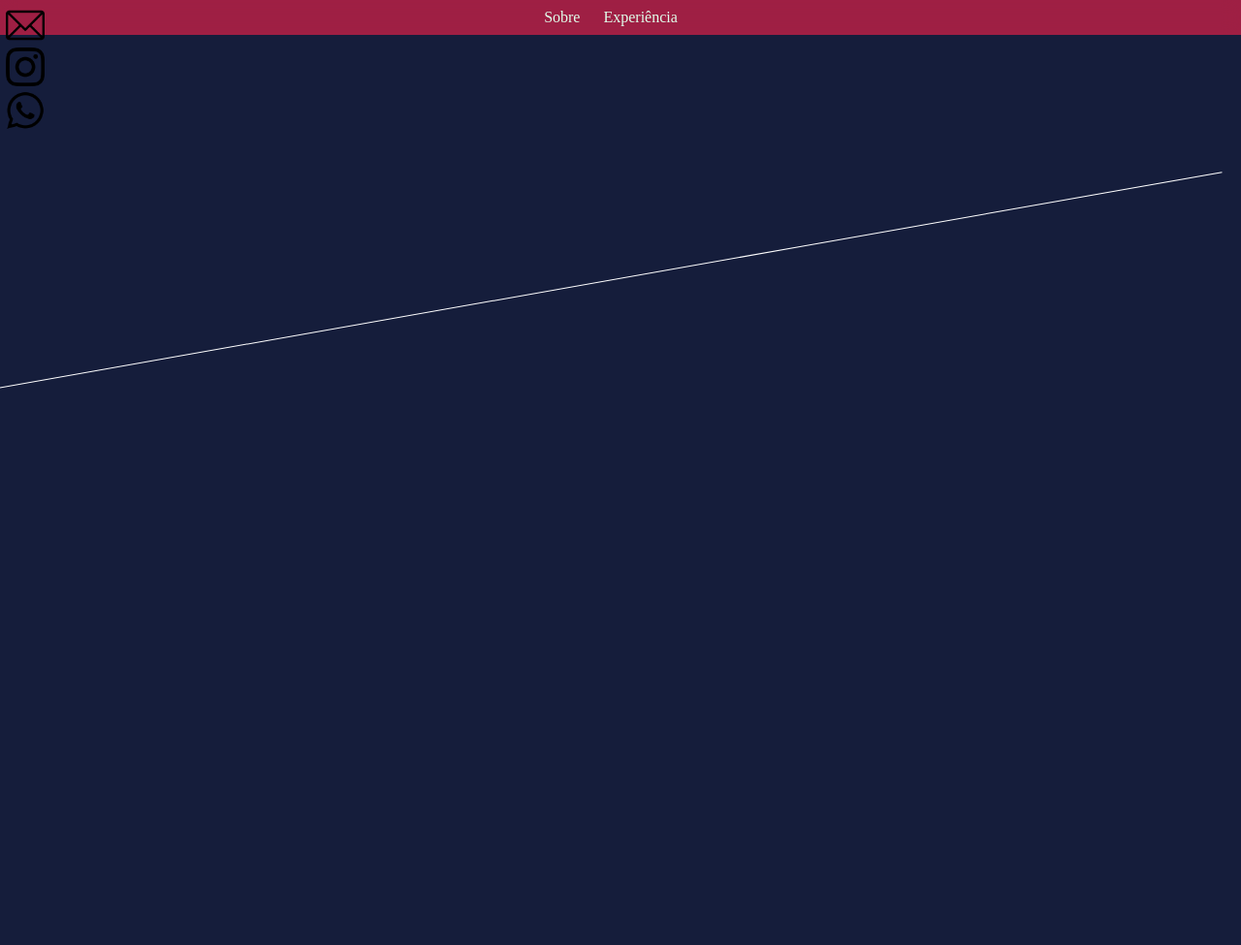
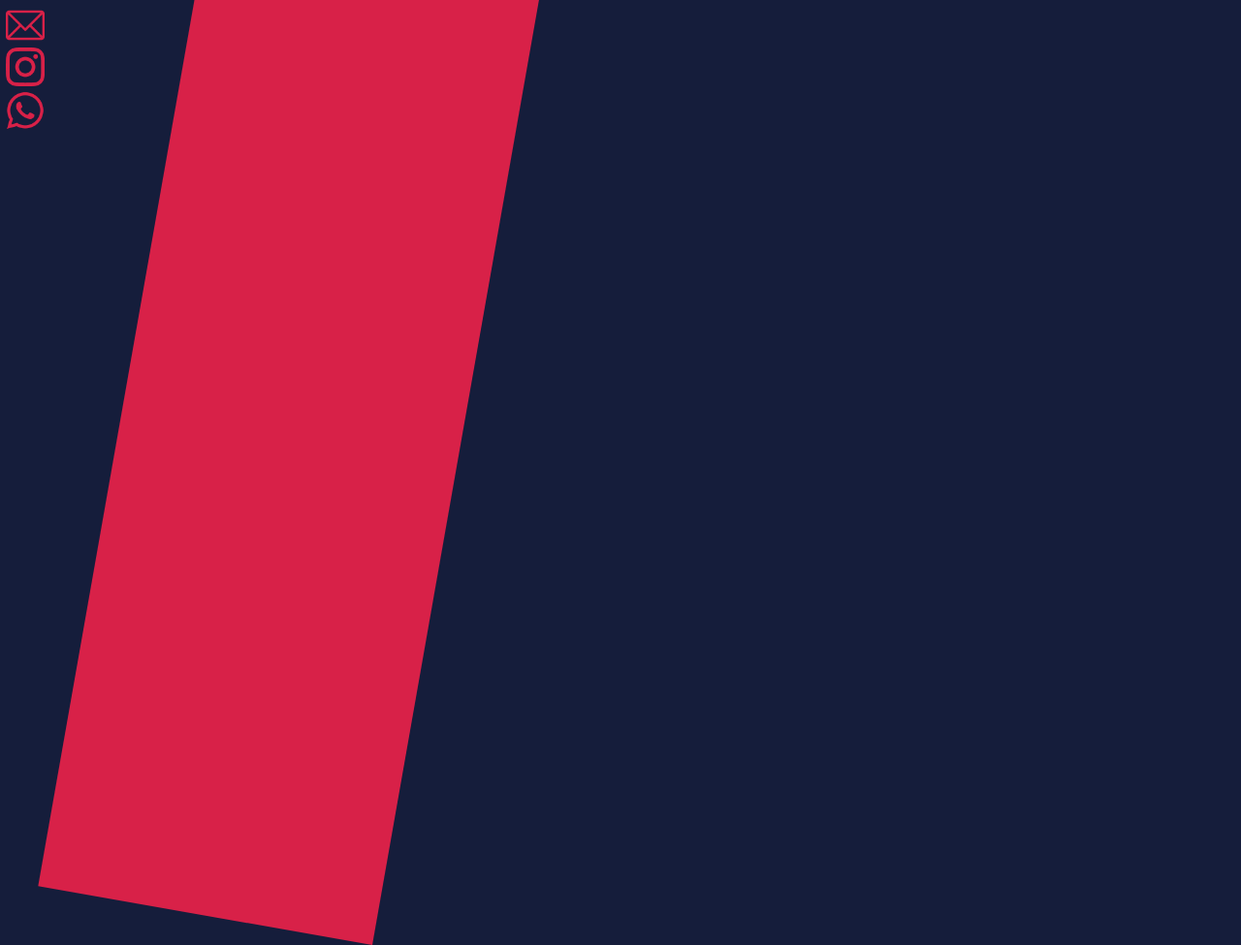
Before and after one commit to zezin007/Portifolio, a plain HTML site: page index.html in a window 1280 px wide. Shown: the whole page at 97% size. Before the commit the page ends 800 px from the top, so only its background shows below. Drawn offline with Linux system fonts and the light colour scheme.

Commit message:
atualização

```diff
--- a/css/style.css
+++ b/css/style.css
@@ -63,12 +63,12 @@ nav ul li a {
 }
 .linha-inclinada {
     position: absolute;
-    top: 50%; /* Centraliza verticalmente */
-    left: 0;
-    width: 100%;
-    height: 1px;
-    background-color: white;
+    top: 100%; /* Centraliza verticalmente */
+    left: 30%;
+    width: 200%;
+    height: 350px;
+    background-color: #D82148;
     transform-origin: bottom left; /* Define o ponto de origem da rotação */
-    transform: translateY(-50%) rotate(-10deg); /* Inclinação de -10 graus */
+    transform: translateY(-50%) rotate(-80deg); /* Inclinação de -10 graus */
     z-index: -1; /* Coloca a linha atrás do conteúdo */
 }
--- a/index.html
+++ b/index.html
@@ -8,18 +8,9 @@
     <link rel="stylesheet" href="./css/style.css">
 </head>
 <body>
-    <header>
-        <nav>
-        <ul>
-            <li><a href="#sobre">Sobre</a></li>
-            <li><a href="#experiencia">Experiência</a></li>
-        </ul>
-        </nav>
-    </header>
-
-    <img class="posicao-logos insta" src="./assets/img/instagram.png">
-    <img class="posicao-logos email" src="./assets/img/o-email.png">
-    <img class="posicao-logos zap" src="./assets/img/whatsapp.png">
+    <img class="posicao-logos insta" src="./assets/img/instagram (1).png">
+    <img class="posicao-logos email" src="./assets/img/o-email (1).png">
+    <img class="posicao-logos zap" src="./assets/img/whatsapp (1).png">
     <h1 class="linha-inclinada"></h1>
 </body>
 </html>
```
Also changed, not shown: assets/img/instagram (1).png (added), assets/img/o-email (1).png (added), assets/img/whatsapp (1).png (added).
